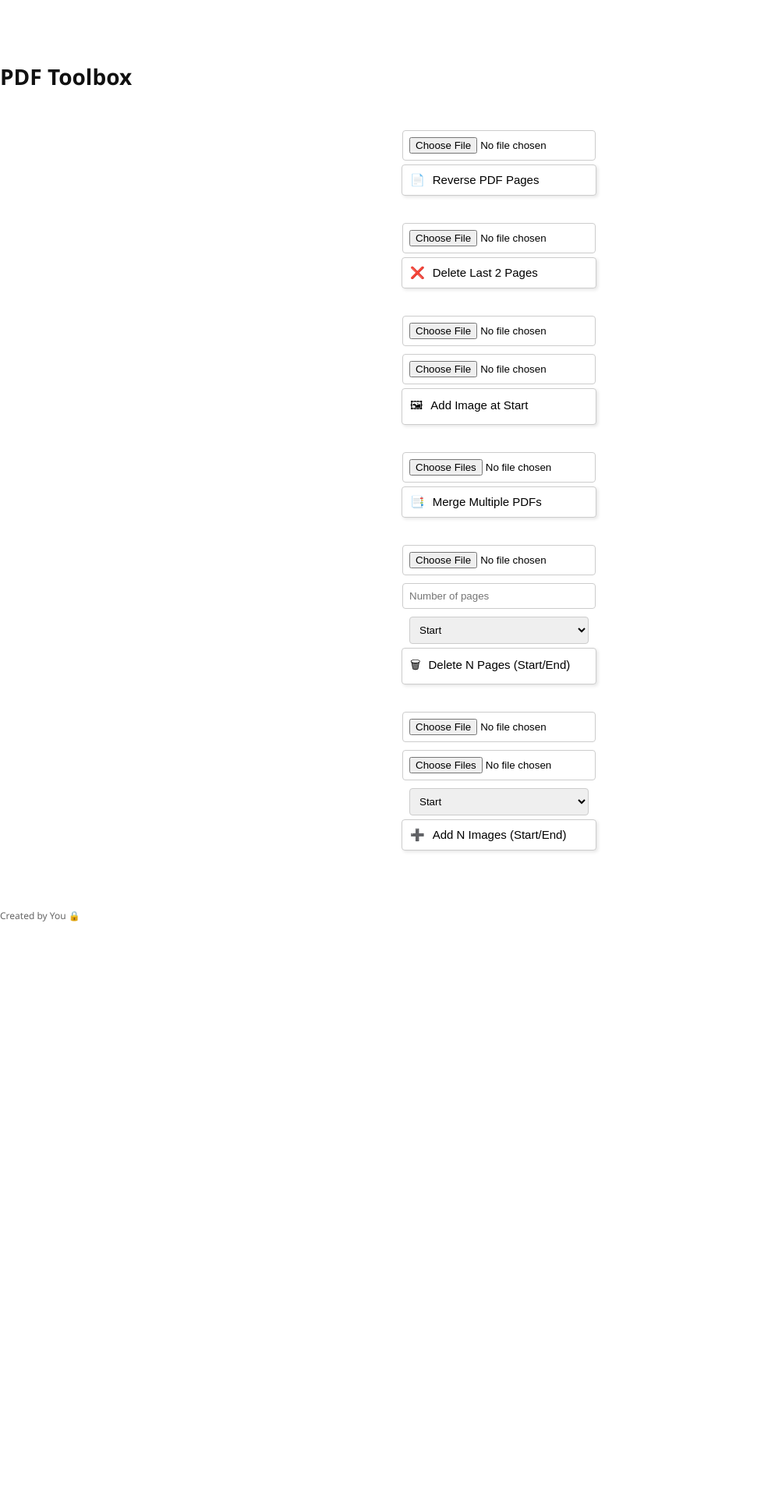
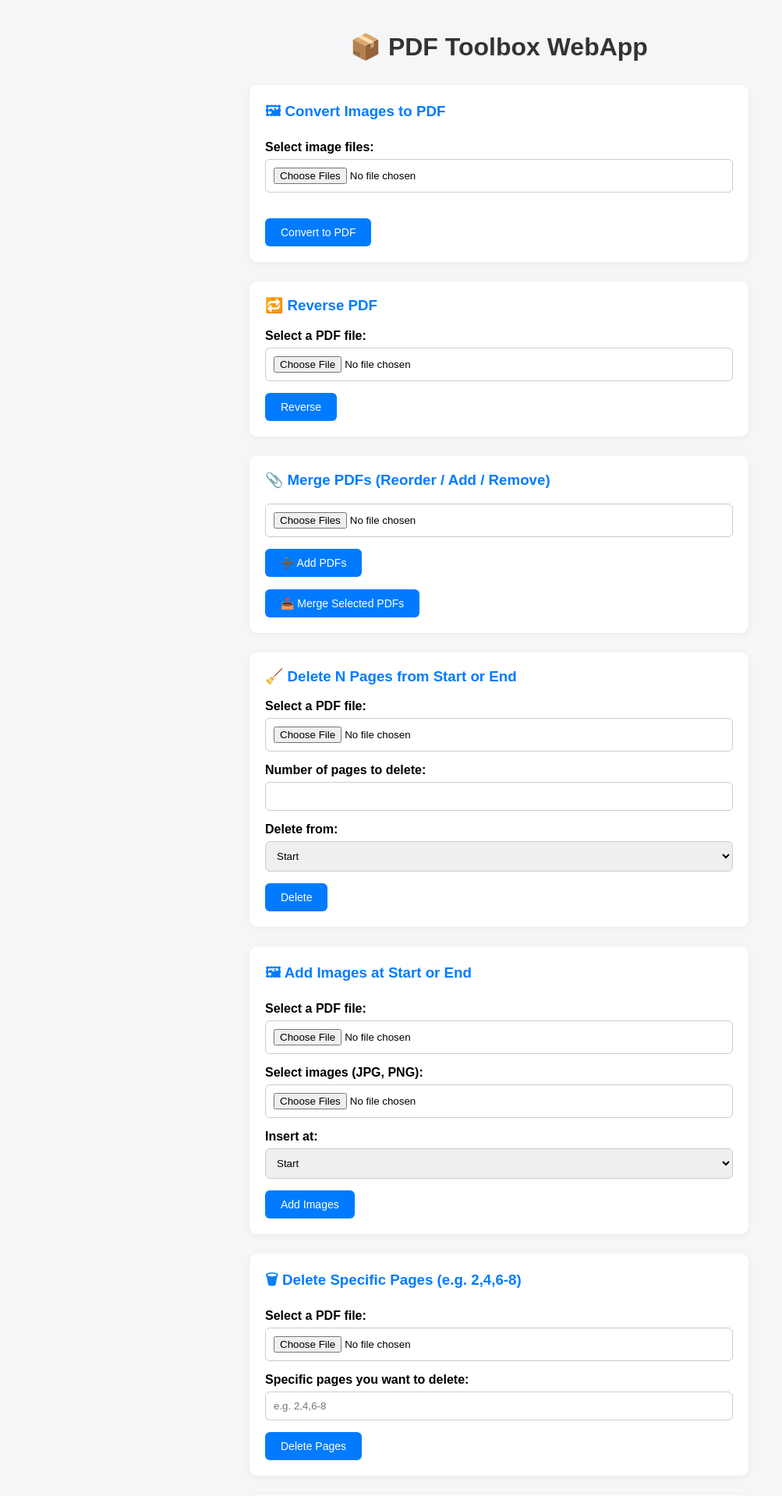
Before and after one commit to Shah-4772/PDF, a Flask app: page / in a window 1280 px wide. Shown: the top 1919 px of the page at 78% size, without its empty margins (0-1003 px from the left). Before the commit the page ends 1182 px from the top, so only its background shows below. Run offline with Flask 3, Linux system fonts and the light colour scheme.

Commit message:
third commit

```diff
--- a/app.py
+++ b/app.py
@@ -1,169 +1,257 @@
 from flask import Flask, render_template, request, send_file
-from pypdf import PdfReader, PdfWriter
+from werkzeug.utils import secure_filename
+from PyPDF2 import PdfReader, PdfWriter
 from reportlab.pdfgen import canvas
 from reportlab.lib.pagesizes import A4
-from werkzeug.utils import secure_filename
-import os
+from reportlab.lib.utils import ImageReader
+from pdf2image import convert_from_bytes
+from PIL import Image
+import os, io, tempfile, zipfile, re
 
 app = Flask(__name__)
-UPLOAD_FOLDER = "uploads"
-OUTPUT_FOLDER = "outputs"
-os.makedirs(UPLOAD_FOLDER, exist_ok=True)
-os.makedirs(OUTPUT_FOLDER, exist_ok=True)
 
-def clean_folder(folder):
-    for f in os.listdir(folder):
-        os.remove(os.path.join(folder, f))
 
-def image_to_pdf(image_path, output_path):
-    c = canvas.Canvas(output_path, pagesize=A4)
-    width, height = A4
-    c.drawImage(image_path, 0, 0, width=width, height=height)
-    c.showPage()
-    c.save()
+# --- Utility: Convert image to PDF page with original resolution centered on A4 ---
+def image_to_pdf(image_stream):
+    img = Image.open(image_stream)
+    img_width, img_height = img.size
+    page_width, page_height = A4
 
-@app.route("/")
-def index():
-    return render_template("index.html")
+    # Calculate position to center the image
+    x_offset = (page_width - img_width * 0.75) / 2  # 0.75 to convert pixels to points (approx.)
+    y_offset = (page_height - img_height * 0.75) / 2
 
-@app.route("/reverse", methods=["POST"])
+    packet = io.BytesIO()
+    can = canvas.Canvas(packet, pagesize=A4)
+    image = ImageReader(img)
+    can.drawImage(image, x_offset, y_offset, width=img_width * 0.75, height=img_height * 0.75, preserveAspectRatio=True)
+    can.showPage()
+    can.save()
+    packet.seek(0)
+    return PdfReader(packet)
+
+
+# --- Reverse PDF ---
+@app.route('/reverse', methods=['POST'])
 def reverse_pdf():
-    clean_folder(UPLOAD_FOLDER)
-    clean_folder(OUTPUT_FOLDER)
-    file = request.files['pdf_file']
-    path = os.path.join(UPLOAD_FOLDER, secure_filename(file.filename))
-    file.save(path)
-    reader = PdfReader(path)
+    pdf_file = request.files['pdf_file']
+    reader = PdfReader(pdf_file)
     writer = PdfWriter()
     for page in reversed(reader.pages):
         writer.add_page(page)
-    out_path = os.path.join(OUTPUT_FOLDER, "reversed.pdf")
-    with open(out_path, "wb") as f:
-        writer.write(f)
-    return send_file(out_path, as_attachment=True)
+    output = io.BytesIO()
+    writer.write(output)
+    output.seek(0)
+    return send_file(output, as_attachment=True, download_name='reversed.pdf')
 
-@app.route("/delete_last_2", methods=["POST"])
-def delete_last_2():
-    clean_folder(UPLOAD_FOLDER)
-    clean_folder(OUTPUT_FOLDER)
-    file = request.files['pdf_file']
-    path = os.path.join(UPLOAD_FOLDER, secure_filename(file.filename))
-    file.save(path)
-    reader = PdfReader(path)
-    writer = PdfWriter()
-    for i in range(len(reader.pages) - 2):
-        writer.add_page(reader.pages[i])
-    out_path = os.path.join(OUTPUT_FOLDER, "deleted_last2.pdf")
-    with open(out_path, "wb") as f:
-        writer.write(f)
-    return send_file(out_path, as_attachment=True)
-
-@app.route("/delete_n", methods=["POST"])
-def delete_n():
-    clean_folder(UPLOAD_FOLDER)
-    clean_folder(OUTPUT_FOLDER)
-    file = request.files['pdf_file']
-    n = int(request.form['n'])
-    location = request.form['location']
-    path = os.path.join(UPLOAD_FOLDER, secure_filename(file.filename))
-    file.save(path)
-    reader = PdfReader(path)
-    writer = PdfWriter()
-    total = len(reader.pages)
-    if location == "start":
-        pages = range(n, total)
-    else:
-        pages = range(0, total - n)
-    for i in pages:
-        writer.add_page(reader.pages[i])
-    out_path = os.path.join(OUTPUT_FOLDER, "deleted_n.pdf")
-    with open(out_path, "wb") as f:
-        writer.write(f)
-    return send_file(out_path, as_attachment=True)
-
-@app.route("/delete_specific", methods=["POST"])
-def delete_specific():
-    clean_folder(UPLOAD_FOLDER)
-    clean_folder(OUTPUT_FOLDER)
-    file = request.files['pdf_file']
-    pages_str = request.form['pages']
-    pages_to_delete = set(int(x.strip()) - 1 for x in pages_str.split(',') if x.strip().isdigit())
-    path = os.path.join(UPLOAD_FOLDER, secure_filename(file.filename))
-    file.save(path)
-    reader = PdfReader(path)
-    writer = PdfWriter()
-    for i in range(len(reader.pages)):
-        if i not in pages_to_delete:
-            writer.add_page(reader.pages[i])
-    out_path = os.path.join(OUTPUT_FOLDER, "deleted_specific.pdf")
-    with open(out_path, "wb") as f:
-        writer.write(f)
-    return send_file(out_path, as_attachment=True)
-
-@app.route("/add_images", methods=["POST"])
-def add_images():
-    clean_folder(UPLOAD_FOLDER)
-    clean_folder(OUTPUT_FOLDER)
-    pdf_file = request.files['pdf_file']
-    image_files = request.files.getlist("images")
-    location = request.form['location']
-    pdf_path = os.path.join(UPLOAD_FOLDER, secure_filename(pdf_file.filename))
-    pdf_file.save(pdf_path)
-
-    image_pdfs = []
-    for idx, img in enumerate(image_files):
-        img_path = os.path.join(UPLOAD_FOLDER, f"img_{idx}.pdf")
-        img.save(f"img_{idx}.jpg")
-        image_to_pdf(f"img_{idx}.jpg", img_path)
-        image_pdfs.append(img_path)
-
+# --- Merge Multiple PDFs ---
+@app.route('/merge', methods=['POST'])
+def merge_pdfs():
+    pdf_files = request.files.getlist('pdf_files')  # This keeps the order of selection
     writer = PdfWriter()
 
-    if location == "start":
-        for pdf in image_pdfs:
-            reader = PdfReader(pdf)
-            for page in reader.pages:
-                writer.add_page(page)
-        reader = PdfReader(pdf_path)
-        for page in reader.pages:
-            writer.add_page(page)
-    else:
-        reader = PdfReader(pdf_path)
-        for page in reader.pages:
-            writer.add_page(page)
-        for pdf in image_pdfs:
-            reader = PdfReader(pdf)
+    for file in pdf_files:
+        if file:
+            reader = PdfReader(file)
             for page in reader.pages:
                 writer.add_page(page)
 
-    out_path = os.path.join(OUTPUT_FOLDER, "added_images.pdf")
-    with open(out_path, "wb") as f:
-        writer.write(f)
+    output = io.BytesIO()
+    writer.write(output)
+    output.seek(0)
+    return send_file(output, as_attachment=True, download_name='merged.pdf')
 
-    for pdf in image_pdfs:
-        os.remove(pdf)
-    for img in os.listdir("."):
-        if img.startswith("img_") and img.endswith(".jpg"):
-            os.remove(img)
 
-    return send_file(out_path, as_attachment=True)
 
-@app.route("/merge", methods=["POST"])
-def merge():
-    clean_folder(UPLOAD_FOLDER)
-    clean_folder(OUTPUT_FOLDER)
-    files = request.files.getlist("pdf_files")
+# --- Delete N Pages (start or end) ---
+@app.route('/delete_n', methods=['POST'])
+def delete_n_pages():
+    pdf_file = request.files['pdf_file']
+    n = int(request.form['n'])
+    location = request.form['location']
+    reader = PdfReader(pdf_file)
     writer = PdfWriter()
-    for file in files:
-        path = os.path.join(UPLOAD_FOLDER, secure_filename(file.filename))
-        file.save(path)
-        reader = PdfReader(path)
-        for page in reader.pages:
+    total_pages = len(reader.pages)
+    keep_range = range(n, total_pages) if location == 'start' else range(0, total_pages - n)
+    for i in keep_range:
+        writer.add_page(reader.pages[i])
+    output = io.BytesIO()
+    writer.write(output)
+    output.seek(0)
+    return send_file(output, as_attachment=True, download_name='deleted_n_pages.pdf')
+
+# --- Add N Images (start or end) ---
+@app.route('/add_images', methods=['POST'])
+def add_n_images():
+    pdf_file = request.files['pdf_file']
+    images = request.files.getlist('images')
+    location = request.form['location']
+
+    writer = PdfWriter()
+    pdf_reader = PdfReader(pdf_file)
+
+    if location == 'start':
+        for img in images:
+            img_reader = image_to_pdf(img.stream)
+            writer.add_page(img_reader.pages[0])
+        for page in pdf_reader.pages:
             writer.add_page(page)
-    out_path = os.path.join(OUTPUT_FOLDER, "merged.pdf")
-    with open(out_path, "wb") as f:
-        writer.write(f)
-    return send_file(out_path, as_attachment=True)
+    else:
+        for page in pdf_reader.pages:
+            writer.add_page(page)
+        for img in images:
+            img_reader = image_to_pdf(img.stream)
+            writer.add_page(img_reader.pages[0])
 
-if __name__ == "__main__":
-    app.run(host='0.0.0.0', port=5000)
+    output = io.BytesIO()
+    writer.write(output)
+    output.seek(0)
+    return send_file(output, as_attachment=True, download_name='added_images.pdf')
+
+# --- Delete Specific or Range of Pages ---
+@app.route('/delete_specific', methods=['POST'])
+def delete_specific_pages():
+    pdf_file = request.files['pdf_file']
+    pages_str = request.form['pages']  # e.g. "2,4,6-8"
+    try:
+        delete_pages = set()
+        for part in pages_str.split(','):
+            part = part.strip()
+            if '-' in part:
+                start, end = map(int, part.split('-'))
+                delete_pages.update(range(start - 1, end))
+            elif part.isdigit():
+                delete_pages.add(int(part) - 1)
+
+        reader = PdfReader(pdf_file)
+        writer = PdfWriter()
+        for i in range(len(reader.pages)):
+            if i not in delete_pages:
+                writer.add_page(reader.pages[i])
+
+        output = io.BytesIO()
+        writer.write(output)
+        output.seek(0)
+        return send_file(output, as_attachment=True, download_name='deleted_selected_pages.pdf')
+    except Exception as e:
+        return str(e), 400
+
+# --- Insert Images at Specific Positions ---
+@app.route('/insert_images', methods=['POST'])
+def insert_images():
+    base_pdf = request.files['base_pdf']
+    images = request.files.getlist('images')
+    positions_str = request.form['positions']  # e.g. "2,4,6-8"
+
+    try:
+        positions = []
+        for part in positions_str.split(','):
+            part = part.strip()
+            if '-' in part:
+                start, end = map(int, part.split('-'))
+                positions.extend(range(start - 1, end))
+            elif part.isdigit():
+                positions.append(int(part) - 1)
+
+        base_reader = PdfReader(base_pdf)
+        writer = PdfWriter()
+
+        insert_queue = []
+        for img in images:
+            img_reader = image_to_pdf(img.stream)
+            insert_queue.append(img_reader.pages[0])
+
+        insert_map = {}
+        for i, pos in enumerate(positions):
+            if pos not in insert_map:
+                insert_map[pos] = []
+            if i < len(insert_queue):
+                insert_map[pos].append(insert_queue[i])
+
+        total = len(base_reader.pages)
+        i = 0
+        while i <= total:
+            if i in insert_map:
+                for p in insert_map[i]:
+                    writer.add_page(p)
+            if i < total:
+                writer.add_page(base_reader.pages[i])
+            i += 1
+
+        output = io.BytesIO()
+        writer.write(output)
+        output.seek(0)
+        return send_file(output, as_attachment=True, download_name='inserted_images.pdf')
+
+    except Exception as e:
+        return str(e), 400
+
+@app.route('/split_pdf', methods=['POST'])
+def split_pdf():
+    pdf_file = request.files['pdf_file']
+    split_str = request.form['split_points']  # e.g. "5,12"
+    try:
+        reader = PdfReader(pdf_file)
+        split_points = sorted(set(int(x.strip()) for x in split_str.split(',') if x.strip().isdigit()))
+        split_points = [p for p in split_points if 1 <= p < len(reader.pages)]
+
+        # Add start and end boundaries
+        split_indices = [0] + split_points + [len(reader.pages)]
+
+        zip_buffer = io.BytesIO()
+        with zipfile.ZipFile(zip_buffer, 'w') as zipf:
+            for i in range(len(split_indices) - 1):
+                writer = PdfWriter()
+                for j in range(split_indices[i], split_indices[i + 1]):
+                    writer.add_page(reader.pages[j])
+                temp_output = io.BytesIO()
+                writer.write(temp_output)
+                temp_output.seek(0)
+                zipf.writestr(f'part_{i + 1}.pdf', temp_output.read())
+
+        zip_buffer.seek(0)
+        return send_file(zip_buffer, mimetype='application/zip', download_name='splitted_pdfs.zip', as_attachment=True)
+    except Exception as e:
+        return str(e), 400
+
+@app.route('/pdf_to_images', methods=['POST'])
+def pdf_to_images():
+    pdf_file = request.files['pdf_file']
+    try:
+        images = convert_from_bytes(pdf_file.read(), poppler_path=r"C:\Users\11023109\Downloads\Release-24.08.0-0\poppler-24.08.0\Library\bin")
+        zip_buffer = io.BytesIO()
+        with zipfile.ZipFile(zip_buffer, 'w') as zipf:
+            for i, img in enumerate(images):
+                img_byte_arr = io.BytesIO()
+                img.save(img_byte_arr, format='PNG')
+                img_byte_arr.seek(0)
+                zipf.writestr(f'page_{i+1}.png', img_byte_arr.read())
+        zip_buffer.seek(0)
+        return send_file(zip_buffer, mimetype='application/zip', download_name='pdf_pages.zip', as_attachment=True)
+    except Exception as e:
+        return str(e), 400
+
+# --- Convert Images to PDF ---
+@app.route('/images_to_pdf', methods=['POST'])
+def images_to_pdf():
+    try:
+        images = request.files.getlist('images')
+        writer = PdfWriter()
+        for img in images:
+            img_reader = image_to_pdf(img.stream)
+            writer.add_page(img_reader.pages[0])
+
+        output = io.BytesIO()
+        writer.write(output)
+        output.seek(0)
+        return send_file(output, as_attachment=True, download_name='converted_from_images.pdf')
+    except Exception as e:
+        return str(e), 400
+
+# --- Main Route (Frontend) ---
+@app.route('/')
+def index():
+    return render_template('index.html')
+
+if __name__ == '__main__':
+    app.run(host='0.0.0.0', port=5000, debug=True)
--- a/static/style.css
+++ b/static/style.css
@@ -1,63 +1,98 @@
 body {
-  font-family: 'Segoe UI', sans-serif;
-  background-color: "red";
+  font-family: Arial, sans-serif;
+  background: #f4f6f8;
   margin: 0;
-  padding: 0;
-}
-
-.container {
-  display: flex;
-  flex-direction: column;
-  align-items: bottom;
-  margin-top: 60px;
+  padding: 20px;
 }
 
 h1 {
-  font-size: 28px;
-  margin-bottom: 40px;
-  color: #111;
+  text-align: center;
+  margin-bottom: 30px;
+  color: #333;
 }
 
 form {
-  display: flex;
-  flex-direction: column;
-  align-items: center;
-  margin-bottom: 20px;
+  background: #ffffff;
+  padding: 20px;
+  margin-bottom: 25px;
+  border-radius: 10px;
+  box-shadow: 0 2px 8px rgba(0,0,0,0.05);
+  max-width: 600px;
+  margin-left: auto;
+  margin-right: auto;
+}
+
+form h3 {
+  margin-top: 0;
+  color: #007bff;
+}
+
+input[type="file"],
+input[type="text"],
+select {
+  width: 100%;
+  padding: 10px;
+  margin-bottom: 15px;
+  border: 1px solid #ccc;
+  border-radius: 6px;
+  box-sizing: border-box;
 }
 
 button {
-  width: 250px;
-  padding: 10px;
-  margin: 5px 0;
-  font-size: 15px;
-  background: white;
-  border: 1px solid #ccc;
-  border-radius: 4px;
+  background-color: #007bff;
+  color: white;
+  padding: 10px 20px;
+  border: none;
+  border-radius: 6px;
   cursor: pointer;
-  box-shadow: 2px 2px 4px rgba(0,0,0,0.1);
-  transition: all 0.2s;
-  text-align: left;
+  font-size: 14px;
 }
 
 button:hover {
-  background-color: #f0f0f0;
+  background-color: #0056b3;
 }
 
-button::before {
-  content: attr(data-icon);
-  margin-right: 10px;
+label {
+  font-weight: bold;
+  display: block;
+  margin-bottom: 6px;
 }
 
-input, select {
-  margin-top: 10px;
-  padding: 8px;
-  width: 230px;
-  border-radius: 4px;
-  border: 1px solid #ccc;
+hr {
+  margin-top: 30px;
+  border: none;
+  border-top: 1px solid #ddd;
 }
 
-footer {
-  margin-top: 50px;
-  font-size: 12px;
-  color: #666;
+footer{
+color:gray;
+text-align: Center;
+margin:5px;
 }
+#file-list {
+  list-style-type: none;
+  padding: 0;
+  margin-top: 10px;
+}
+#file-list {
+  list-style-type: none;
+  padding: 0;
+  margin-top: 10px;
+}
+#file-list li {
+  padding: 8px 12px;
+  background: #f2f2f2;
+  margin-bottom: 6px;
+  border: 1px solid #ccc;
+  cursor: move;
+  display: flex;
+  justify-content: space-between;
+  align-items: center;
+}
+#file-list li button {
+  background: red;
+  color: white;
+  border: none;
+  padding: 3px 8px;
+  cursor: pointer;
+}
--- a/templates/index.html
+++ b/templates/index.html
@@ -6,58 +6,196 @@
   <link rel="stylesheet" href="{{ url_for('static', filename='style.css') }}">
 </head>
 <body>
-  <div class="container">
-    <h1>PDF Toolbox</h1>
+  <h1>📦 PDF Toolbox WebApp</h1>
+
+
+<!-- Convert Images to PDF -->
+<form action="/images_to_pdf" method="post" enctype="multipart/form-data">
+  <h3>🖼 Convert Images to PDF</h3>
+  <label>Select image files:</label>
+  <input type="file" name="images" accept=".jpg,.jpeg,.png" multiple required><br><br>
+  <button type="submit">Convert to PDF</button>
+</form>
+
 
   <!-- Reverse PDF -->
 <form action="/reverse" method="post" enctype="multipart/form-data">
-      <input type="file" name="pdf_file" required>
-      <button type="submit" data-icon="📄">Reverse PDF Pages</button>
-    </form>
-
-    <!-- Delete Last 2 Pages -->
-    <form action="/delete_last_2" method="post" enctype="multipart/form-data">
-      <input type="file" name="pdf_file" required>
-      <button type="submit" data-icon="❌">Delete Last 2 Pages</button>
-    </form>
-
-    <!-- Add Image at Start -->
-    <form action="/add_images" method="post" enctype="multipart/form-data">
-      <input type="file" name="pdf_file" required>
-      <input type="file" name="images" required>
-      <input type="hidden" name="location" value="start">
-      <button type="submit" data-icon="🖼">Add Image at Start</button>
+  <h3>🔁 Reverse PDF</h3>
+  <label>Select a PDF file:</label>
+  <input type="file" name="pdf_file" accept=".pdf" required>
+  <button type="submit">Reverse</button>
 </form>
 
 <!-- Merge PDFs -->
-    <form action="/merge" method="post" enctype="multipart/form-data">
-      <input type="file" name="pdf_files" multiple required>
-      <button type="submit" data-icon="📑">Merge Multiple PDFs</button>
+<form id="merge-form" action="/merge" method="post" enctype="multipart/form-data">
+  <h3>📎 Merge PDFs (Reorder / Add / Remove)</h3>
+
+  <input type="file" id="merge-files" accept=".pdf" multiple>
+  <button type="button" onclick="addFiles()">➕ Add PDFs</button>
+  <ul id="file-list"></ul>
+
+  <button type="submit">📥 Merge Selected PDFs</button>
 </form>
+
+<script>
+  const input = document.getElementById('merge-files');
+  const list = document.getElementById('file-list');
+  let fileArray = [];
+
+  // Adds selected files to the list
+  function addFiles() {
+    const files = Array.from(input.files);
+    files.forEach(file => {
+      if (!fileArray.find(f => f.name === file.name && f.size === file.size)) {
+        fileArray.push(file);
+      }
+    });
+    input.value = ''; // Clear file input so same file can be added again if needed
+    renderList();
+  }
+
+  // Renders the file list with drag and remove options
+  function renderList() {
+    list.innerHTML = '';
+    fileArray.forEach((file, index) => {
+      const li = document.createElement('li');
+      li.textContent = file.name;
+      li.setAttribute('draggable', 'true');
+      li.dataset.index = index;
+
+      // Remove button
+      const removeBtn = document.createElement('button');
+      removeBtn.textContent = '❌';
+      removeBtn.style.float = 'right';
+      removeBtn.onclick = () => {
+        fileArray.splice(index, 1);
+        renderList();
+      };
+
+      // Drag-and-drop
+      li.addEventListener('dragstart', e => {
+        e.dataTransfer.setData('text/plain', index);
+      });
+      li.addEventListener('dragover', e => {
+        e.preventDefault();
+        li.style.backgroundColor = '#f0f0f0';
+      });
+      li.addEventListener('dragleave', () => {
+        li.style.backgroundColor = '';
+      });
+      li.addEventListener('drop', e => {
+        e.preventDefault();
+        const from = parseInt(e.dataTransfer.getData('text/plain'));
+        const to = parseInt(li.dataset.index);
+        const temp = fileArray[from];
+        fileArray[from] = fileArray[to];
+        fileArray[to] = temp;
+        renderList();
+      });
+
+      li.appendChild(removeBtn);
+      list.appendChild(li);
+    });
+  }
+
+  // Submit the form with reordered files
+  document.getElementById('merge-form').addEventListener('submit', e => {
+    e.preventDefault();
+
+    const formData = new FormData();
+    fileArray.forEach(file => formData.append('pdf_files', file));
+
+    fetch('/merge', {
+      method: 'POST',
+      body: formData
+    }).then(res => res.blob())
+      .then(blob => {
+        const a = document.createElement('a');
+        a.href = URL.createObjectURL(blob);
+        a.download = 'merged.pdf';
+        a.click();
+      });
+  });
+</script>
+
+
 
 <!-- Delete N Pages -->
 <form action="/delete_n" method="post" enctype="multipart/form-data">
-      <input type="file" name="pdf_file" required>
-      <input type="number" name="n" placeholder="Number of pages" required>
+  <h3>🧹 Delete N Pages from Start or End</h3>
+  <label>Select a PDF file:</label>
+  <input type="file" name="pdf_file" accept=".pdf" required>
+  <label>Number of pages to delete:</label>
+  <input type="text" name="n" required>
+  <label>Delete from:</label>
   <select name="location">
     <option value="start">Start</option>
     <option value="end">End</option>
   </select>
-      <button type="submit" data-icon="🗑">Delete N Pages (Start/End)</button>
+  <button type="submit">Delete</button>
 </form>
 
 <!-- Add N Images -->
 <form action="/add_images" method="post" enctype="multipart/form-data">
-      <input type="file" name="pdf_file" required>
-      <input type="file" name="images" multiple required>
+  <h3>🖼 Add Images at Start or End</h3>
+  <label>Select a PDF file:</label>
+  <input type="file" name="pdf_file" accept=".pdf" required>
+  <label>Select images (JPG, PNG):</label>
+  <input type="file" name="images" accept=".jpg,.jpeg,.png" multiple required>
+  <label>Insert at:</label>
   <select name="location">
     <option value="start">Start</option>
     <option value="end">End</option>
   </select>
-      <button type="submit" data-icon="➕">Add N Images (Start/End)</button>
+  <button type="submit">Add Images</button>
 </form>
 
-    <footer>Created by You 🔒</footer>
-  </div>
+<!-- Delete Specific or Range of Pages -->
+<form action="/delete_specific" method="post" enctype="multipart/form-data">
+  <h3>🗑 Delete Specific Pages (e.g. 2,4,6-8)</h3>
+  <label>Select a PDF file:</label>
+  <input type="file" name="pdf_file" accept=".pdf" required>
+  <label>Specific pages you want to delete:</label>
+  <input type="text" name="pages" placeholder="e.g. 2,4,6-8" required>
+  <button type="submit">Delete Pages</button>
+</form>
+
+<!-- Insert Images at Specific Positions -->
+<form action="/insert_images" method="post" enctype="multipart/form-data">
+  <h3>🧷 Insert Images at Specific PDF Pages</h3>
+  <label>Select base PDF:</label>
+  <input type="file" name="base_pdf" accept=".pdf" required>
+  <label>Select images (JPG, PNG):</label>
+  <input type="file" name="images" accept=".jpg,.jpeg,.png" multiple required>
+  <label>Insert at positions (e.g. 2,4,6-7):</label>
+  <input type="text" name="positions" placeholder="e.g. 2,4,6-7" required>
+  <button type="submit">Insert Images</button>
+</form>
+
+<!-- Split PDF at Specific Pages -->
+<form action="/split_pdf" method="post" enctype="multipart/form-data">
+  <h3>✂️ Split PDF at Specific Pages</h3>
+  <label>Select a PDF file to split:</label>
+  <input type="file" name="pdf_file" accept=".pdf" required>
+  <small>📄 Example: Upload a 20-page PDF</small><br><br>
+
+  <label>Enter split points (page numbers):</label>
+  <input type="text" name="split_points" placeholder="e.g. 5,12" required>
+  <small>✏️ This will split your PDF into parts: 1–4, 5–11, 12–end</small><br><br>
+
+  <button type="submit">Split PDF</button>
+</form>
+
+ <!--Convert PDF to Images-->
+<form action="/pdf_to_images" method="post" enctype="multipart/form-data">
+  <h3>🖼 Convert PDF Pages to Images</h3>
+  <label>Select a PDF file:</label>
+  <input type="file" name="pdf_file" accept=".pdf" required><br><br>
+  <button type="submit">Convert to Images</button>
+</form>
+
+<footer>Created by Shahajade </footer>
+<br>
+<footer>@2025-26</footer>
 </body>
 </html>
```
Also changed, not shown: 7 other files. Lines whose indentation alone changed are shown as unchanged.
